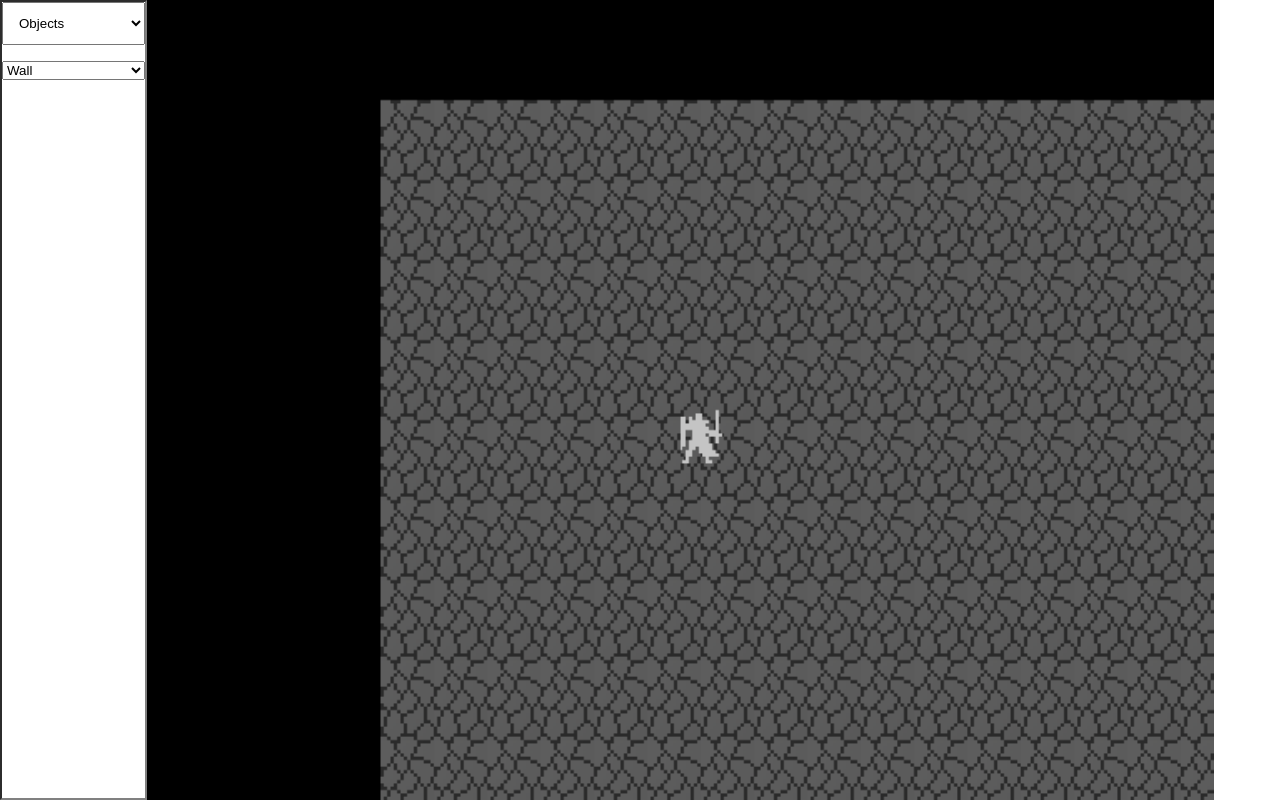
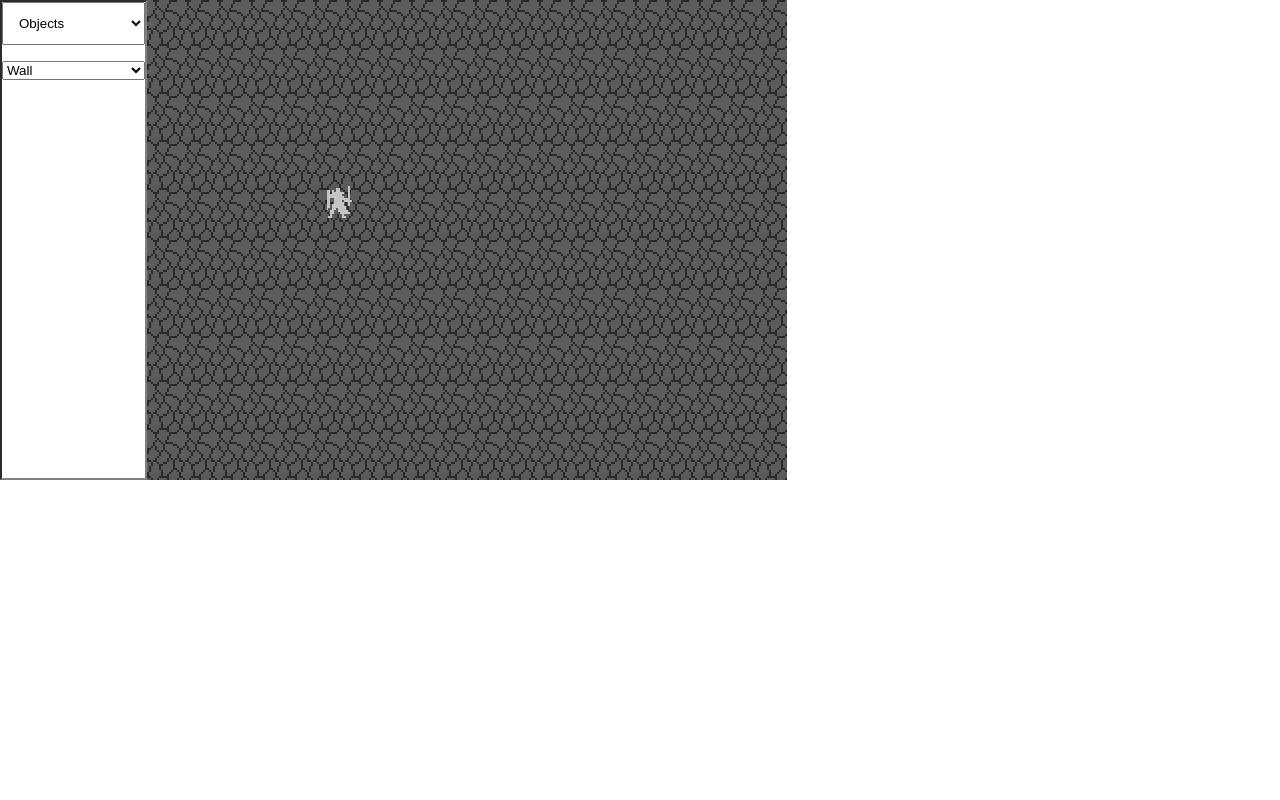
Before and after one commit to benergize/Game-Boulder, a plain HTML site: page index.html in a window 1280 px wide. Drawn offline with Linux system fonts and the light colour scheme.

Commit message:
Changed some standards and improved efficiency in a few places

```diff
--- a/engine/GameEngine.js
+++ b/engine/GameEngine.js
@@ -111,9 +111,7 @@ function GameEngine(canvas) {
 		//{"sprite":{"fileName":"game/sprites/tilese2.png","resource":{},"sheetX":0,"sheetY":0,"sheetWidth":32,"sheetHeight":48,"drawWidth":32,"drawHeight":48,"id":38},"x":288,"y":240,"solid":true,"properties":[],"id":39}
 	}
 
-	this.importResource = function(fileName, forceNew) {
 
-	}
 
 	this.begin = function() {
 		//setInterval(fn=>{this.update();}, 1000 / this.fps);
@@ -131,12 +129,66 @@ function GameEngine(canvas) {
 		);
 	}
 
+
+
 	this.engine = {};
-	this.engine.canvas = typeof canvas === "object" ? canvas : document.querySelector("#canvas");
+	this.engine.canvas = typeof canvas === "object" ? canvas : document.querySelector(canvas);
 	this.engine.ctx =  this.engine.canvas.getContext("2d");
 
 	this.engine.localFilter = function(input) {
-		return input.replace("file:///","").replace(/\\/g,"/");
+		return typeof input === "string" ? input.replace("file:///","").replace(/\\/g,"/") : false;
+	}
+
+	this.engine.ris = function(input, fallback) {
+
+		return typeof input !== "undefined" ? input : fallback;
+	}
+
+	this.engine.importResource = function(fileName, forceNewResource = false) {
+
+		let resource;
+		fileName = GAME_ENGINE_INSTANCE.engine.localFilter(fileName);
+
+		try {
+
+			if(!forceNewResource) {
+
+				let filteredResources = GAME_ENGINE_INSTANCE.resources.filter(res=>{ return res.src === fileName; });
+
+				if(filteredResources.length > 0) {
+
+					resource = filteredResources[0];
+				}
+				else { forceNewResource = true; }
+			}
+
+			//Do not change this to an else or else if.
+			if(forceNewResource) {
+
+
+				if(fileName.match(/\.(png|tiff|bmp|jpg|jpeg|gif|jpg2000|jpeg2000|raw|webm|svg|tga|apng|ico)/i) != null) {
+
+					resource = document.createElement("img");
+					resource.src = fileName;
+				}
+				else if(fileName.match(/\.(wav|mp3|ogg|midi|mid|flac|wma|m3u)/i) != null) {
+
+					resource = new Audio(fileName);
+				}
+				else { return false; }
+
+
+				GAME_ENGINE_INSTANCE.resources.push(resource);
+			}
+
+			return resource;
+
+		}
+		catch(error) {
+
+			console.error("Engine Error", error);
+			return false;
+		}
 	}
 
 
--- a/engine/objects/Room.js
+++ b/engine/objects/Room.js
@@ -1,4 +1,4 @@
-function Room(arg0 = "", width = 1280, height = 720, roomObjects = [], tiles=[], background = new Background("gray")) {
+function Room(arg0, width = 1280, height = 720, roomObjects = [], tiles=[], background = new Background("gray")) {
 
 	let argObj = typeof arg0 === "object";
 	let engine = GAME_ENGINE_INSTANCE.engine;
@@ -11,7 +11,7 @@ function Room(arg0 = "", width = 1280, height = 720, roomObjects = [], tiles=[],
 	this.roomObjects = argObj ? arg0.roomObjects : roomObjects;
 	this.tiles = argObj ? arg0.tiles : tiles;
 
-	this.view = {x:0,y:0,width:640,height:480,obj:"player"};
+	this.view = { x: 0, y: 0, width: this.width, height: this.height, obj: false};
 
 	this.id = GAME_ENGINE_INSTANCE.generateID();
 
@@ -121,8 +121,10 @@ function Room(arg0 = "", width = 1280, height = 720, roomObjects = [], tiles=[],
 		if(typeof this.view.obj === "string" || this.view.obj === "object") {
 
 			let obj = this.getObject(this.view.obj);
-			this.view.x = obj.x - this.view.width/2;
-			this.view.y = obj.y - this.view.height/2;
+			if(typeof obj === 'object') {
+				this.view.x = Math.min(Math.max(obj.x - this.view.width/2,0), this.width - this.view.width);
+				this.view.y =  Math.min(Math.max(obj.y - this.view.height/2,0), this.height - this.view.height);
+			}
 		}
 
 		return true;
--- a/engine/objects/Sound.js
+++ b/engine/objects/Sound.js
@@ -1,38 +1,10 @@
-function Sound(arg0, volume = 1, forceNewResource = false) {
+function Sound(arg0, fileName, volume = 1, forceNewResource = false) {
 
-	let argObj = typeof arg0 === "object";
 	let engine = GAME_ENGINE_INSTANCE.engine;
 
-	try {
-
-		this.fileName = argObj ? arg0.fileName : arg0;
-
-		if(!forceNewResource) {
-
-			let filteredResources = GAME_ENGINE_INSTANCE.resources.filter(res=>{ return engine.localFilter(res.src) == engine.localFilter(this.fileName); });
-
-			if(filteredResources.length > 0) {
-
-				this.resource = filteredResources[0];
-			}
-			else { forceNewResource = true; }
-		}
-
-		//Do not change this to an else or else if.
-		if(forceNewResource) {
-
-			let newRes = new Audio(this.fileName);
-			GAME_ENGINE_INSTANCE.resources.push(newRes);
-
-			this.resource = newRes;
-		}
-
-	}
-	catch(error) {
-
-		console.error("Engine Error", error);
-		return false;
-	}
+	this.name = arg0;
+	this.fileName = fileName;
+	this.resource = engine.importResource(fileName, forceNewResource);
 
 	this.resource.volume = volume;
 	this.prevVolume = volume;
--- a/engine/objects/Sprite.js
+++ b/engine/objects/Sprite.js
@@ -1,39 +1,12 @@
-function Sprite(arg0, sheetX = 0, sheetY = 0, sheetWidth = 16, sheetHeight = 16, drawWidth = 16, drawHeight = 16, forceNewResource = false) {
+function Sprite(arg0, fileName, sheetX = 0, sheetY = 0, sheetWidth = 16, sheetHeight = 16, drawWidth = 16, drawHeight = 16, forceNewResource = false) {
 
 	let argObj = typeof arg0 === "object";
+
 	let engine = GAME_ENGINE_INSTANCE.engine;
 
-	try {
-		this.fileName = argObj ? arg0.fileName : arg0;
-
-		if(!forceNewResource) {
-
-			let filteredResources = GAME_ENGINE_INSTANCE.resources.filter(res=>{ return res.src === this.fileName; });
-
-			if(filteredResources.length > 0) {
-
-				this.resource = filteredResources[0];
-			}
-			else { forceNewResource = true; }
-		}
-
-		//Do not change this to an else or else if.
-		if(forceNewResource) {
-
-
-			let newRes = document.createElement("img");
-			newRes.src = this.fileName;
-			GAME_ENGINE_INSTANCE.resources.push(newRes);
-
-			this.resource = newRes;
-		}
-
-	}
-	catch(error) {
-
-		console.error("Engine Error", error);
-		return false;
-	}
+	this.name = arg0;
+	this.fileName = argObj ? arg0.fileName : fileName;
+	this.resource = engine.importResource(this.fileName, forceNewResource);
 
 	this.sheetX = argObj ? arg0.sheetX : sheetX;
 	this.sheetY = argObj ? arg0.sheetY : sheetY;
@@ -47,8 +20,20 @@ function Sprite(arg0, sheetX = 0, sheetY = 0, sheetWidth = 16, sheetHeight = 16,
 
 	this.draw = function(x, y) {
 
+		let engine = GAME_ENGINE_INSTANCE.engine;
 		let croom = GAME_ENGINE_INSTANCE.getCurrentRoom();
-		engine.ctx.drawImage(this.resource, this.sheetX, this.sheetY, this.sheetWidth, this.sheetHeight, x - croom.view.x, y-croom.view.y, this.drawWidth, this.drawHeight);
+
+		try {
+
+			if(x - croom.view.x <= croom.view.width + this.drawWidth && y - croom.view.y <= croom.view.height + this.drawHeight) {
+				engine.ctx.drawImage(this.resource, this.sheetX, this.sheetY, this.sheetWidth, this.sheetHeight, x - croom.view.x, y-croom.view.y, this.drawWidth, this.drawHeight);
+
+			}
+		}
+
+		catch(e) {
+			console.error("Sprite error",e);
+		}
 	}
 
 	GAME_ENGINE_INSTANCE.sprites.push(this);
--- a/engine/objects/Tile.js
+++ b/engine/objects/Tile.js
@@ -1,4 +1,6 @@
-function Tile(sprite = new Sprite(), x = 0, y = 0, solid = false, properties = []) {
+function Tile(arg0, sprite = new Sprite(), x = 0, y = 0, solid = false, properties = []) {
+
+	this.name = arg0;
 	this.sprite = sprite;
 	this.x = x;
 	this.y = y;
--- a/game/objects/obj_player.js
+++ b/game/objects/obj_player.js
@@ -1,7 +1,7 @@
-var player = new GameObject(
-	"player",
+var obj_player = new GameObject(
+	"obj_player",
 	180, 180,
-	new Sprite("game/sprites/people.png",0,0,25,38,25,38),
+	new Sprite("spr_player","game/sprites/people.png",0,0,25,38,25,38),
 	-1,
 	-1,
 	true,
@@ -11,7 +11,7 @@ var player = new GameObject(
 
 
 
-player.keydown = function(ev) {
+obj_player.keydown = function(ev) {
 	console.log(ev);
 
 	let cr = game.getCurrentRoom();
--- a/game/objects/obj_roomEditor.js
+++ b/game/objects/obj_roomEditor.js
@@ -1,4 +1,4 @@
-var obj_roomEditor = new GameObject();
+var obj_roomEditor = new GameObject("obj_roomEditor");
 
 
 obj_roomEditor.mousedown = function(ev) {
@@ -24,7 +24,7 @@ obj_roomEditor.mousemove = function(ev) {
 		console.log(game.getCurrentRoom().getTilesAt(sx,sy) );
 
 		if(croom.getTilesAt(sx,sy).length === 0) {
-			game.getCurrentRoom().tiles.push(new Tile(new Sprite("game/sprites/tilese2.png",0 + (ssx.value * 33),0,32,48,32,48), sx, sy,JSON.parse(ssx.selectedOptions[0].dataset.solid)))
+			game.getCurrentRoom().tiles.push(new Tile(new Sprite('x',"game/sprites/tilese2.png",0 + (ssx.value * 33),0,32,48,32,48), sx, sy,JSON.parse(ssx.selectedOptions[0].dataset.solid)))
 		}
 		else {
 			croom.getTilesAt(sx,sy)[0].sprite.sheetX = 0 + (ssx.value * 33)
--- a/game/sounds/general.js
+++ b/game/sounds/general.js
@@ -1,53 +1,50 @@
-var sou_die = new Sound("http://benergize.com/like_a_rogue/sound/die.wav",.1);
-var sou_error = new Sound("http://benergize.com/like_a_rogue/sound/sfx/General Sounds/Interactions/sfx_sounds_interaction22.wav",.1);
-var sou_hit1 = new Sound("http://benergize.com/like_a_rogue/sound/hit1.wav",.1);
-var sou_hit2 = new Sound("http://benergize.com/like_a_rogue/sound/hit2.wav",.1);
-var sou_key = new Sound("http://benergize.com/like_a_rogue/sound/key.wav",.1);
-var sou_pot = new Sound("http://benergize.com/like_a_rogue/sound/pot.wav",.1);
-var sou_chest = new Sound("http://benergize.com/like_a_rogue/sound/chest.wav",.1);
-var sou_sneak = new Sound("http://benergize.com/like_a_rogue/sound/sneak.wav",.1);
+/*
+var sou_die = new Sound("x","http://benergize.com/like_a_rogue/sound/die.wav",.1);
+var sou_error = new Sound("x","http://benergize.com/like_a_rogue/sound/sfx/General Sounds/Interactions/sfx_sounds_interaction22.wav",.1);
+var sou_hit1 = new Sound("x","http://benergize.com/like_a_rogue/sound/hit1.wav",.1);
+var sou_hit2 = new Sound("x","http://benergize.com/like_a_rogue/sound/hit2.wav",.1);
+var sou_key = new Sound("x","http://benergize.com/like_a_rogue/sound/key.wav",.1);
+var sou_pot = new Sound("x","http://benergize.com/like_a_rogue/sound/pot.wav",.1);
+var sou_chest = new Sound("x","http://benergize.com/like_a_rogue/sound/chest.wav",.1);
+var sou_sneak = new Sound("x","http://benergize.com/like_a_rogue/sound/sneak.wav",.1);
 
 
 
 //Combat
-var sou_poisoned = new Sound("http://benergize.com/like_a_rogue/sound/sfx/General Sounds/Buttons/sfx_sounds_button4.wav",.1);
+var sou_poisoned = new Sound("x","http://benergize.com/like_a_rogue/sound/sfx/General Sounds/Buttons/sfx_sounds_button4.wav",.1);
 var sou_punch = [];
-sou_punch[0] = new Sound("http://benergize.com/like_a_rogue/sound/sfx/Weapons/Melee/sfx_wpn_punch1.wav",.1);
-sou_punch[1] = new Sound("http://benergize.com/like_a_rogue/sound/sfx/Weapons/Melee/sfx_wpn_punch2.wav",.1);
-sou_punch[2] = new Sound("http://benergize.com/like_a_rogue/sound/sfx/Weapons/Melee/sfx_wpn_punch3.wav",.1);
-sou_punch[3] = new Sound("http://benergize.com/like_a_rogue/sound/sfx/Weapons/Melee/sfx_wpn_punch4.wav",.1);
+sou_punch[0] = new Sound("x","http://benergize.com/like_a_rogue/sound/sfx/Weapons/Melee/sfx_wpn_punch1.wav",.1);
+sou_punch[1] = new Sound("x","http://benergize.com/like_a_rogue/sound/sfx/Weapons/Melee/sfx_wpn_punch2.wav",.1);
+sou_punch[2] = new Sound("x","http://benergize.com/like_a_rogue/sound/sfx/Weapons/Melee/sfx_wpn_punch3.wav",.1);
+sou_punch[3] = new Sound("x","http://benergize.com/like_a_rogue/sound/sfx/Weapons/Melee/sfx_wpn_punch4.wav",.1);
 
 //Pickups
-var sou_foundSomethingSm = new Sound("http://benergize.com/like_a_rogue/sound/sfx/General Sounds/Coins/sfx_coin_double1.wav",.1);
-var sou_foundSomethingMd = new Sound("http://benergize.com/like_a_rogue/sound/sfx/General Sounds/Coins/sfx_coin_cluster3.wav",.1);
-var sou_foundSomethingLg = new Sound("http://benergize.com/like_a_rogue/sound/sfx/General Sounds/Menu Sounds/sfx_menu_select4.wav",.1);
-var sou_plant = new Sound("http://benergize.com/like_a_rogue/sound/sfx/General Sounds/Interactions/sfx_sounds_interaction22.wav",.1);
+var sou_foundSomethingSm = new Sound("x","http://benergize.com/like_a_rogue/sound/sfx/General Sounds/Coins/sfx_coin_double1.wav",.1);
+var sou_foundSomethingMd = new Sound("x","http://benergize.com/like_a_rogue/sound/sfx/General Sounds/Coins/sfx_coin_cluster3.wav",.1);
+var sou_foundSomethingLg = new Sound("x","http://benergize.com/like_a_rogue/sound/sfx/General Sounds/Menu Sounds/sfx_menu_select4.wav",.1);
+var sou_plant = new Sound("x","http://benergize.com/like_a_rogue/sound/sfx/General Sounds/Interactions/sfx_sounds_interaction22.wav",.1);
 
 //Consumables
-var sou_potion = new Sound("http://benergize.com/like_a_rogue/sound/sfx/General Sounds/Positive Sounds/sfx_sounds_powerup6.wav",.1);
-
+var sou_potion = new Sound("x","http://benergize.com/like_a_rogue/sound/sfx/General Sounds/Positive Sounds/sfx_sounds_powerup6.wav",.1);
+*/
 //Movement
-var sou_door = new Sound("http://benergize.com/like_a_rogue/sound/sfx/Movement/Opening Doors/sfx_movement_dooropen1.wav",.1);
+var sou_door = new Sound("x","http://benergize.com/like_a_rogue/sound/sfx/Movement/Opening Doors/sfx_movement_dooropen1.wav",.1);
 var sou_footstep = [];
-sou_footstep[0] = new Sound("http://benergize.com/like_a_rogue/sound/sfx/Movement/Footsteps/sfx_movement_footsteps1a.wav",.1);
-sou_footstep[1] = new Sound("http://benergize.com/like_a_rogue/sound/sfx/Movement/Footsteps/sfx_movement_footsteps1b.wav",.1);
-var sou_stairs = new Sound("http://benergize.com/like_a_rogue/sound/sfx/Movement/Footsteps/sfx_movement_footstepsloop4_fast.wav",.1);
-
+sou_footstep[0] = new Sound("x","http://benergize.com/like_a_rogue/sound/sfx/Movement/Footsteps/sfx_movement_footsteps1a.wav",.1);
+sou_footstep[1] = new Sound("x","http://benergize.com/like_a_rogue/sound/sfx/Movement/Footsteps/sfx_movement_footsteps1b.wav",.1);
+var sou_stairs = new Sound("x","http://benergize.com/like_a_rogue/sound/sfx/Movement/Footsteps/sfx_movement_footstepsloop4_fast.wav",.1);
+/*
 //System
-var sou_pause = new Sound("http://benergize.com/like_a_rogue/sound/sfx/General Sounds/Pause Sounds/sfx_sounds_pause1_in.wav",.1);
-var sou_unpause = new Sound("http://benergize.com/like_a_rogue/sound/sfx/General Sounds/Pause Sounds/sfx_sounds_pause1_out.wav",.1);
-var sou_tick = new Sound("http://benergize.com/like_a_rogue/sound/sfx/General Sounds/Menu Sounds/sfx_menu_move1.wav",.1);
-var sou_abtn = new Sound("http://benergize.com/like_a_rogue/sound/sfx/General Sounds/Menu Sounds/sfx_menu_move2.wav",.1);
-var sou_bbtn = new Sound("http://benergize.com/like_a_rogue/sound/sfx/General Sounds/Menu Sounds/sfx_menu_move3.wav",.1);
+var sou_pause = new Sound("x","http://benergize.com/like_a_rogue/sound/sfx/General Sounds/Pause Sounds/sfx_sounds_pause1_in.wav",.1);
+var sou_unpause = new Sound("x","http://benergize.com/like_a_rogue/sound/sfx/General Sounds/Pause Sounds/sfx_sounds_pause1_out.wav",.1);
+var sou_tick = new Sound("x","http://benergize.com/like_a_rogue/sound/sfx/General Sounds/Menu Sounds/sfx_menu_move1.wav",.1);
+var sou_abtn = new Sound("x","http://benergize.com/like_a_rogue/sound/sfx/General Sounds/Menu Sounds/sfx_menu_move2.wav",.1);
+var sou_bbtn = new Sound("x","http://benergize.com/like_a_rogue/sound/sfx/General Sounds/Menu Sounds/sfx_menu_move3.wav",.1);
 
 //Inventory Page
-var sou_drop = new Sound("http://benergize.com/like_a_rogue/sound/sfx/General Sounds/Neutral Sounds/sfx_sound_neutral11.wav",.1);
-var sou_equip = new Sound("http://benergize.com/like_a_rogue/sound/sfx/General Sounds/Interactions/sfx_sounds_interaction10.wav",.1);
-var sou_equipMagic = new Sound("http://benergize.com/like_a_rogue/sound/sfx/General Sounds/Neutral Sounds/sfx_sound_neutral10.wav",.1);
-var sou_unequip = new Sound("http://benergize.com/like_a_rogue/sound/sfx/General Sounds/Interactions/sfx_sounds_interaction9.wav",.1);
-var sou_learn = new Sound("http://benergize.com/like_a_rogue/sound/sfx/General Sounds/Weird Sounds/sfx_sound_bling.wav",.1);
-
-let spr_floor = new Sprite("game/sprites/tilese2.png",99,0,32,48,32,48,.1);
-let spr_floor_shadow = new Sprite("game/sprites/tilese2.png",165,0,32,48,32,48,.1);
-let spr_wall = new Sprite("game/sprites/tilese2.png",0,0,32,48,32,48,.1);
-let spr_ceiling = new Sprite("game/sprites/tilese2.png",132,0,32,48,32,48,.1);
+var sou_drop = new Sound("x","http://benergize.com/like_a_rogue/sound/sfx/General Sounds/Neutral Sounds/sfx_sound_neutral11.wav",.1);
+var sou_equip = new Sound("x","http://benergize.com/like_a_rogue/sound/sfx/General Sounds/Interactions/sfx_sounds_interaction10.wav",.1);
+var sou_equipMagic = new Sound("x","http://benergize.com/like_a_rogue/sound/sfx/General Sounds/Neutral Sounds/sfx_sound_neutral10.wav",.1);
+var sou_unequip = new Sound("x","http://benergize.com/like_a_rogue/sound/sfx/General Sounds/Interactions/sfx_sounds_interaction9.wav",.1);
+var sou_learn = new Sound("x","http://benergize.com/like_a_rogue/sound/sfx/General Sounds/Weird Sounds/sfx_sound_bling.wav",.1);
+*/
--- a/index.html
+++ b/index.html
@@ -1,6 +1,7 @@
-
+<!DOCTYPE html>
 <html>
 	<head>
+		<meta charset = 'utf-8'>
 		<style>body,html{margin:0px;padding:0px;display:flex;background:white;} #sideBar { background:white;border: 2px gray inset;} #category {    display: block;
 			padding: 12px;
 			width: 100%;
@@ -39,18 +40,25 @@
 		<script src = 'engine/objects/Tile.js'></script>
 		<script src = 'engine/objects/Sound.js'></script>
 
-		<script>game = new GameEngine();</script>
+		<script>game = new GameEngine("#canvas");</script>
 
 		<script src = 'game/objects/obj_player.js'></script>
 		<script src = 'game/objects/obj_roomEditor.js'></script>
 		<script src = 'game/sounds/general.js'></script>
 
 		<script>
+			let spr_floor = new Sprite("spr_floor","game/sprites/tilese2.png",99,0,32,48,32,48,.1);
+			let spr_floor_shadow = new Sprite("spr_floor_shadow","game/sprites/tilese2.png",165,0,32,48,32,48,.1);
+			let spr_wall = new Sprite("spr_wall","game/sprites/tilese2.png",0,0,32,48,32,48,.1);
+			let spr_ceiling = new Sprite("spr_ceiling","game/sprites/tilese2.png",132,0,32,48,32,48,.1);
+
 			let room1 = new Room("room1");
+			room1.view = {'obj': "obj_player",'x':0,'y':0,'width':640,'height':480};
+
 			room1.background = spr_floor;
 			room1.tiles = [];
 
-			room1.addObject(player);
+			room1.addObject(obj_player);
 			room1.addObject(obj_roomEditor);
 
 			game.rooms.push(room1);
```
Also changed, not shown: engine/objects/Background.js (+4 -3 lines), game/tiles/general.js (added).
